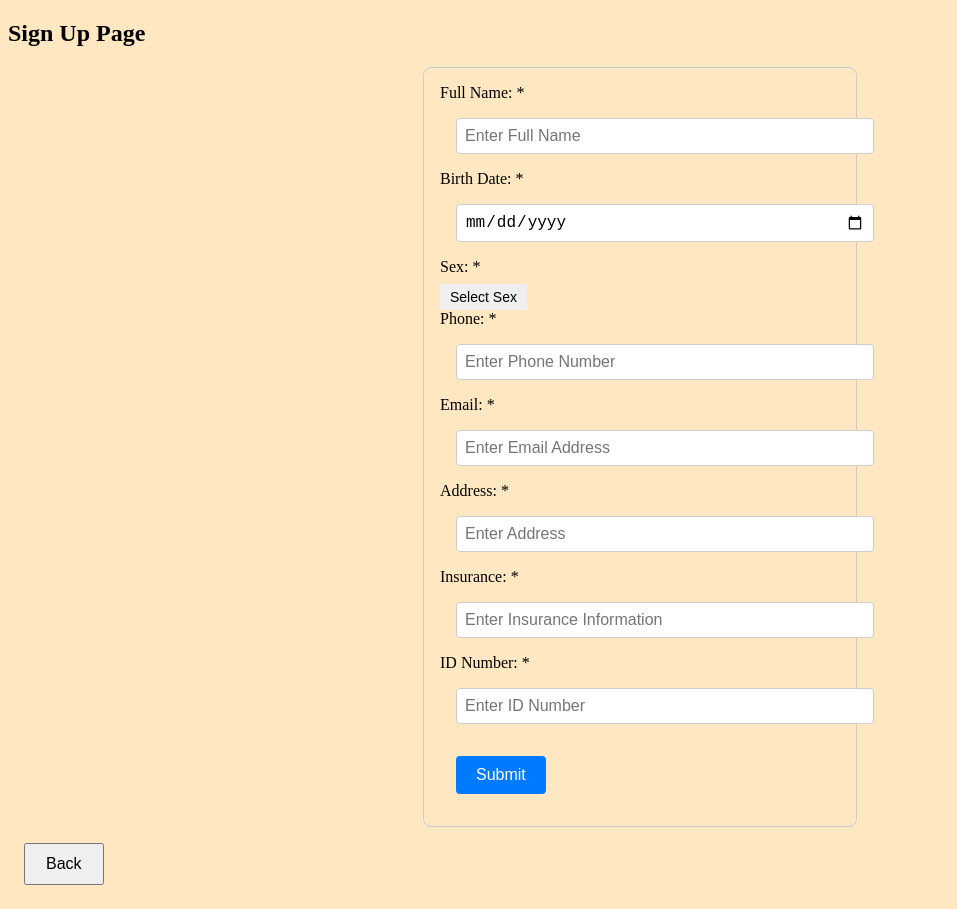
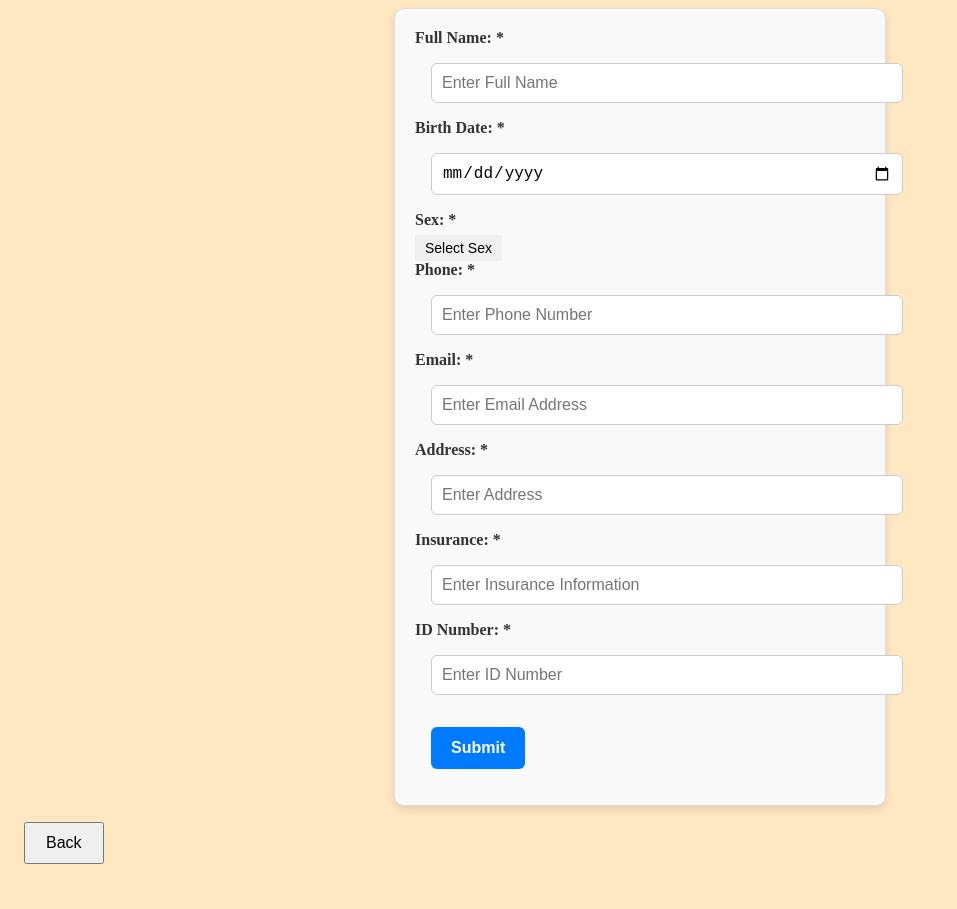
Before and after one commit to mohammadabk2/Beit-Hanina-Community-Center-Vol-App, a React (Create React App) app in the folder client/: page /sign-up in a window 1280 px wide. Shown: the whole page, without its empty margins (0-957 px from the left). After the commit the page ends 888 px from the top, so only its background shows below. Built offline with nearby package versions, Linux system fonts and the light colour scheme.

Commit message:
converts from form component to directly doing it in Signup.js

```diff
--- a/client/src/App.css
+++ b/client/src/App.css
@@ -1,9 +1,4 @@
-:root {
-  --common-colour-1: #f5f5f5;
-  --common-colour-2: #000000;
-  --common-colour-3: #0000001a;
-  --common-colour-4: #ffe7c2;
-}
+@import url("global.css");
 
 .app {
   text-align: center;
--- a/client/src/components/FormComponent.js
+++ /dev/null
@@ -1,131 +0,0 @@
-import { useState } from "react";
-import DynamicButton from "./ButtonComponent";
-import DynamicInput from "./InputComponent";
-import DropDownMenu from "./DropDownMenu";
-import "./Formcss.css";
-
-const FormComponent = () => {
-  const [formData, setFormData] = useState({
-    name: "",
-    birthDate: "",
-    sex: "",
-    phone: "",
-    email: "",
-    address: "",
-    insurance: "",
-    idNumber: "",
-  });
-
-  const handleChange = (e) => {
-    setFormData({ ...formData, [e.target.name]: e.target.value });
-  };
-
-  const handleSubmit = (e) => {
-    e.preventDefault();
-    console.log("Form submitted:", formData);
-  };
-
-  const handleSexChange = (value) => {
-    setFormData({ ...formData, sex: value });
-  };
-
-  const options = [
-    {
-      label: "male",
-      href: "#option1",
-      onClick: () => console.log("male clicked"),
-      onClick: () => handleSexChange("male"),
-    },
-    {
-      label: "female",
-      href: "#option2",
-      onClick: () => console.log("female clicked"),
-      onClick: () => handleSexChange("female"),
-    },
-    // { label: "hb", href: "#option3", onClick: () => console.log("hebrew clicked") },
-  ];
-
-  return (
-    <form onSubmit={handleSubmit} className="form-container">
-      <label className="block mb-2">Full Name: *</label>
-      <DynamicInput
-        className="input-field"
-        type="text"
-        value={formData.name}
-        name="name"
-        onChange={handleChange}
-        placeholder="Enter Full Name"
-      />
-
-      <label className="block mb-2">Birth Date: *</label>
-      <DynamicInput
-        className="input-field"
-        type="date"
-        value={formData.birthDate}
-        name="birthDate"
-        onChange={handleChange}
-      />
-
-      <label className="block mb-2">Sex: *</label>
-      <DropDownMenu
-        className="sex-button"
-        text={formData.sex || "Select Sex"}
-        options={options}
-      />
-
-      <label className="block mb-2">Phone: *</label>
-      <DynamicInput
-        className="input-field"
-        type="tel"
-        value={formData.phone}
-        name="phone"
-        onChange={handleChange}
-        placeholder="Enter Phone Number"
-      />
-
-      <label className="block mb-2">Email: *</label>
-      <DynamicInput
-        className="input-field"
-        type="email"
-        value={formData.email}
-        name="email"
-        onChange={handleChange}
-        placeholder="Enter Email Address"
-      />
-
-      <label className="block mb-2">Address: *</label>
-      <DynamicInput
-        className="input-field"
-        type="text"
-        value={formData.address}
-        name="address"
-        onChange={handleChange}
-        placeholder="Enter Address"
-      />
-
-      <label className="block mb-2">Insurance: *</label>
-      <DynamicInput
-        className="input-field"
-        type="text"
-        value={formData.insurance}
-        name="insurance"
-        onChange={handleChange}
-        placeholder="Enter Insurance Information"
-      />
-
-      <label className="block mb-2">ID Number: *</label>
-      <DynamicInput
-        className="input-field"
-        type="text"
-        value={formData.idNumber}
-        name="idNumber"
-        onChange={handleChange}
-        placeholder="Enter ID Number"
-      />
-
-      <DynamicButton className="button" text="Submit" onClick={handleChange} />
-    </form>
-  );
-};
-
-export default FormComponent;
--- a/client/src/components/Formcss.css
+++ /dev/null
@@ -1,35 +0,0 @@
-.form-container {
-    padding: 16px;
-    border: 1px solid #ccc;
-    border-radius: 8px;
-    max-width: 400px;
-    margin: auto;
-  }
-
-  .form-container label {
-    display: block;
-    margin-bottom: 8px;
-  }
-
-  .form-container .input-field,
-  .form-container select {
-    display: block;
-    width: 100%;
-    padding: 8px;
-    margin-bottom: 16px;
-    border: 1px solid #ccc;
-    border-radius: 4px;
-  }
-
-  .form-container .button {
-    background-color: #007bff;
-    color: white;
-    padding: 10px 20px;
-    border: none;
-    border-radius: 4px;
-    cursor: pointer;
-  }
-
-  .form-container .button:hover {
-    background-color: #0056b3;
-  }
--- a/client/src/global.css
+++ b/client/src/global.css
@@ -4,104 +4,3 @@
     --common-colour-3: #0000001a;
     --common-colour-4: #ffe7c2;
   }
-
-  .app {
-    text-align: center;
-  }
-
-  .app-header {
-    padding: 20px;
-    color: var(--common-colour-2);
-    margin-bottom: 2rem;
-  }
-
-  .flex-container {
-    display: flex;
-    align-items: center;
-    justify-content: center;
-  }
-
-  .smooth-shadow-box, .dropdown-menu {
-    box-shadow: 0 10px 15px 5px var(--common-colour-3);
-  }
-
-  .sign-in-box {
-    margin-top: 1px;
-    border-radius: 10px;
-    background-color: var(--common-colour-1);
-    max-width: 450px;
-  }
-
-  .input-field-box,
-  .app,
-  .sign-in-box {
-    flex-direction: column;
-  }
-
-  .button {
-    margin: 1rem;
-    padding: 10px 20px;
-    font-size: 16px;
-    cursor: pointer;
-  }
-
-  .language-button {
-    position: fixed;
-    top: 0;
-    left: 0;
-    margin: 10px;
-    font-size: 14px;
-    padding: 5px;
-    background-color: var(--common-colour-1);
-    border-radius: 5px;
-  }
-
-  .input-field {
-    margin: 1rem;
-    padding: 5px;
-    font-size: 16px;
-  }
-
-  body {
-    background-color: var(--common-colour-4);
-  }
-
-  .dropdown {
-    display: inline-block;
-    position: relative;
-  }
-
-  .dropdown-toggle {
-    padding: 5px 10px;
-    font-size: 14px;
-    cursor: pointer;
-    border: none;
-  }
-
-  .dropdown-menu {
-    display: block;
-    position: absolute;
-    background-color: var(--common-colour-1);
-    z-index: 1;
-    list-style-type: none;
-    padding: 0;
-    margin: 0;
-    border-radius: 5px;
-    min-width: 100px;
-  }
-
-  .dropdown-item {
-    padding: 10px;
-    cursor: pointer;
-  }
-
-  .dropdown-item a {
-    text-decoration: none;
-    color: var(--common-colour-2);
-    display: block;
-    padding: 8px 16px;
-  }
-
-  .dropdown-item a:hover {
-    background-color: var(--common-colour-3);
-  }
--- a/client/src/pages/SignUpPage/SignUp.css
+++ b/client/src/pages/SignUpPage/SignUp.css
@@ -1,37 +1,57 @@
-@import url("../../global.css");
+@import url("../../App.css");
 
 .form-container {
-  padding: 16px;
-  border: 1px solid #ccc;
-  border-radius: 8px;
-  max-width: 400px;
+  padding: 20px;
+  border: 1px solid #ddd;
+  border-radius: 10px;
+  max-width: 450px;
   margin: auto;
+  background-color: #f9f9f9;
+  box-shadow: 0 4px 8px rgba(0, 0, 0, 0.1);
 }
 
 .form-container label {
   display: block;
-  margin-bottom: 8px;
+  font-weight: 600;
+  margin-bottom: 6px;
+  color: #333;
 }
 
 .form-container .input-field,
 .form-container select {
   display: block;
   width: 100%;
-  padding: 8px;
+  padding: 10px;
   margin-bottom: 16px;
   border: 1px solid #ccc;
-  border-radius: 4px;
+  border-radius: 6px;
+  font-size: 1rem;
+  transition: border-color 0.3s ease-in-out;
+}
+
+.form-container .input-field:focus,
+.form-container select:focus {
+  border-color: #007bff;
+  outline: none;
+  box-shadow: 0 0 5px rgba(0, 123, 255, 0.3);
 }
 
 .form-container .button {
   background-color: #007bff;
   color: white;
-  padding: 10px 20px;
+  padding: 12px 20px;
   border: none;
-  border-radius: 4px;
+  border-radius: 6px;
   cursor: pointer;
+  font-size: 1rem;
+  font-weight: 600;
+  transition: background-color 0.3s ease-in-out;
 }
 
 .form-container .button:hover {
   background-color: #0056b3;
 }
+
+.form-container .button:active {
+  background-color: #004092;
+}
--- a/client/src/pages/SignUpPage/SignUp.js
+++ b/client/src/pages/SignUpPage/SignUp.js
@@ -6,9 +6,14 @@ import {
   useNavigate,
 } from "react-router-dom";
 
+//TODO flip these
+import './SignUp.css';
+// import '../../App.css';
 // import components here
 import DynamicButton from "../../components/ButtonComponent";
-import FormComponent from "../../components/FormComponent";
+import DynamicInput from "../../components/InputComponent";
+import DropDownMenu from "../../components/DropDownMenu";
+
 // import pages here
 
 function SignUpPage() {
@@ -18,11 +23,132 @@ function SignUpPage() {
     navigate("/");
   };
 
+  const [formData, setFormData] = useState({
+    name: "",
+    birthDate: "",
+    sex: "",
+    phone: "",
+    email: "",
+    address: "",
+    insurance: "",
+    idNumber: "",
+  });
+
+  const handleChange = (e) => {
+    setFormData({ ...formData, [e.target.name]: e.target.value });
+  };
+
+  const handleSubmit = (e) => {
+    e.preventDefault();
+    console.log("Form submitted:", formData);
+  };
+
+  const handleSexChange = (value) => {
+    setFormData({ ...formData, sex: value });
+  };
+
+  const options = [
+    {
+      label: "male",
+      href: "#option1",
+      onClick: () => console.log("male clicked"),
+      onClick: () => handleSexChange("male"),
+    },
+    {
+      label: "female",
+      href: "#option2",
+      onClick: () => console.log("female clicked"),
+      onClick: () => handleSexChange("female"),
+    },
+    // { label: "hb", href: "#option3", onClick: () => console.log("hebrew clicked") },
+  ];
+
   return (
     <div>
-      <h2>Sign Up Page</h2>
       <div>
-        <FormComponent></FormComponent>
+        <form onSubmit={handleSubmit} className="form-container">
+          <label className="block mb-2">Full Name: *</label>
+          <DynamicInput
+            className="input-field"
+            type="text"
+            value={formData.name}
+            name="name"
+            onChange={handleChange}
+            placeholder="Enter Full Name"
+          />
+
+          <label className="block mb-2">Birth Date: *</label>
+          <DynamicInput
+            className="input-field"
+            type="date"
+            value={formData.birthDate}
+            name="birthDate"
+            onChange={handleChange}
+          />
+
+          <label className="block mb-2">Sex: *</label>
+          <DropDownMenu
+            className="sex-button"
+            text={formData.sex || "Select Sex"}
+            options={options}
+          />
+
+          <label className="block mb-2">Phone: *</label>
+          <DynamicInput
+            className="input-field"
+            type="tel"
+            value={formData.phone}
+            name="phone"
+            onChange={handleChange}
+            placeholder="Enter Phone Number"
+          />
+
+          <label className="block mb-2">Email: *</label>
+          <DynamicInput
+            className="input-field"
+            type="email"
+            value={formData.email}
+            name="email"
+            onChange={handleChange}
+            placeholder="Enter Email Address"
+          />
+
+          <label className="block mb-2">Address: *</label>
+          <DynamicInput
+            className="input-field"
+            type="text"
+            value={formData.address}
+            name="address"
+            onChange={handleChange}
+            placeholder="Enter Address"
+          />
+
+          <label className="block mb-2">Insurance: *</label>
+          <DynamicInput
+            className="input-field"
+            type="text"
+            value={formData.insurance}
+            name="insurance"
+            onChange={handleChange}
+            placeholder="Enter Insurance Information"
+          />
+
+          <label className="block mb-2">ID Number: *</label>
+          <DynamicInput
+            className="input-field"
+            type="text"
+            value={formData.idNumber}
+            name="idNumber"
+            onChange={handleChange}
+            placeholder="Enter ID Number"
+          />
+
+          <DynamicButton
+            className="button"
+            text="Submit"
+            onClick={handleChange}
+          />
+        </form>
       </div>
       <div>
         <DynamicButton className="button" onClick={goBack} text="Back" />
```
